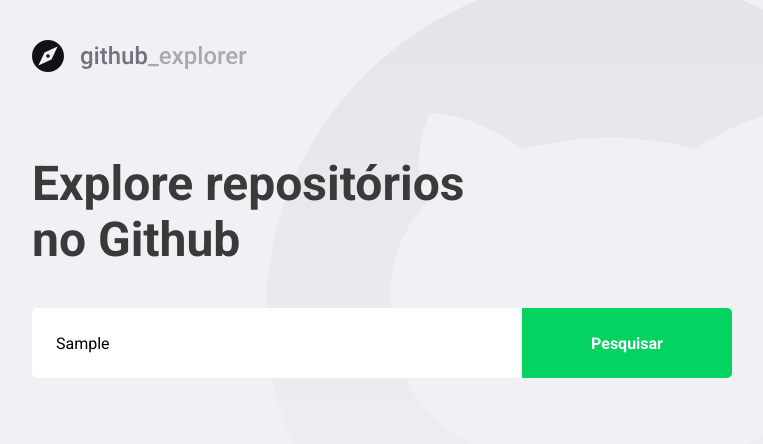
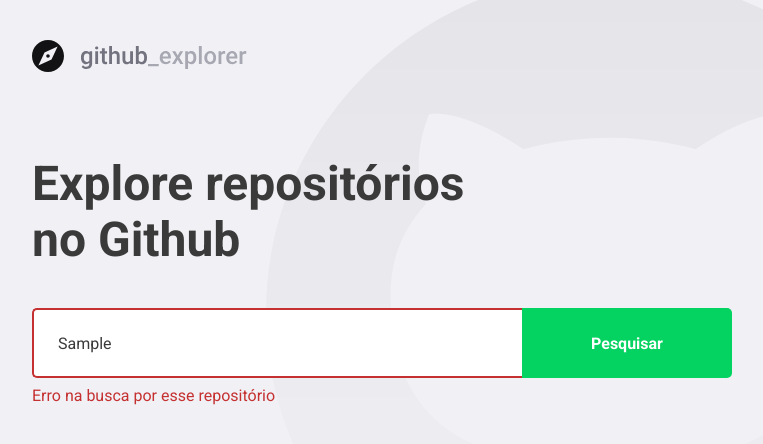
Before and after one commit to adelarmello/primeiro-projeto-react, a React (Create React App) app: page / in a window 1280 px wide. Both pictures are taken after typing "Sample" into the empty fields and a click on the button "Pesquisar". Shown: the top 444 px of the page, without its empty margins (148-911 px from the left). Built offline with nearby package versions, Linux system fonts and the light colour scheme; no server answers.

Commit message:
Tratando os erros

```diff
--- a/src/pages/Dashboard/index.tsx
+++ b/src/pages/Dashboard/index.tsx
@@ -4,7 +4,7 @@
 
 import logoImg from  '../../assets/logo.svg';
 
-import { Title, Form, Repositories } from './styles'
+import { Title, Form, Repositories, Error } from './styles'
 
 interface Repository {
   full_name: string;
@@ -17,10 +17,18 @@
 
 const Dashboard: React.FC = () => {
   const [newRepo, setNewRepo] = useState('') ;
+  const [inputError, setInputError] = useState('');
   const [ repositories, setRepositories] = useState<Repository[]>([]);
 
   async function handleAddRepository(event: FormEvent<HTMLFormElement>): Promise<void> {
     event.preventDefault();
+
+    if(!newRepo) {
+      setInputError('Digite o autor/nome do repositório');
+      return;
+    }
+
+    try {
 
     const response = await api.get<Repository>(`repos/${newRepo}`);
 
@@ -28,6 +36,10 @@
 
     setRepositories([...repositories, repository]); //Copia a lista toda e coloca o repository no final
     setNewRepo('');
+    setInputError('');
+    } catch (err) {
+      setInputError('Erro na busca por esse repositório');
+    }
   }
 
   return (
@@ -35,7 +47,7 @@
       <img src={logoImg} alt="Github Explorer" />
       <Title>Explore repositórios no Github</Title>
 
-      <Form onSubmit={handleAddRepository}>
+      <Form hasError={!!inputError} onSubmit={handleAddRepository}>
         <input
           value={newRepo}
           onChange={(e) => setNewRepo(e.target.value)}
@@ -43,6 +55,8 @@
         />
         <button type="submit">Pesquisar</button>
       </Form>
+
+      {inputError && <Error>{inputError}</Error>}
 
       <Repositories>
         {repositories.map(repository => (
--- a/src/pages/Dashboard/styles.ts
+++ b/src/pages/Dashboard/styles.ts
@@ -1,6 +1,9 @@
-import styled from 'styled-components';
+import styled, {css} from 'styled-components';
+import { shade } from 'polished'
 
-import { shade } from 'polished'
+interface FormProps {
+  hasError: boolean;
+}
 
 export const Title = styled.h1`
   font-size: 48px;
@@ -11,16 +14,26 @@
   margin-top: 80px;
 `;
 
-export const Form = styled.form`
+export const Form = styled.form<FormProps>`
 margin-top: 40px;
   max-width: 700px;
   display: flex;
+
   input {
     flex: 1;
     height: 70px;
     padding: 0 24px;
     border: 0;
     border-radius: 5px 0 0 5px;
+    color: #3a3a3a;
+    border: 2px solid #fff;
+    border-right: 0;
+
+    ${( props ) =>
+      props.hasError &&
+      css`
+        border-color: #c53030;
+      `}
 
     &::placeholder {
       color: #a8a8b3;
@@ -41,6 +54,12 @@
       background: ${shade(0.2, '#04d361')};
     }
   }
+`;
+
+export const Error = styled.span`
+  display: block;
+  color: #c53030;
+  margin-top: 8px;
 `;
 
 
```
